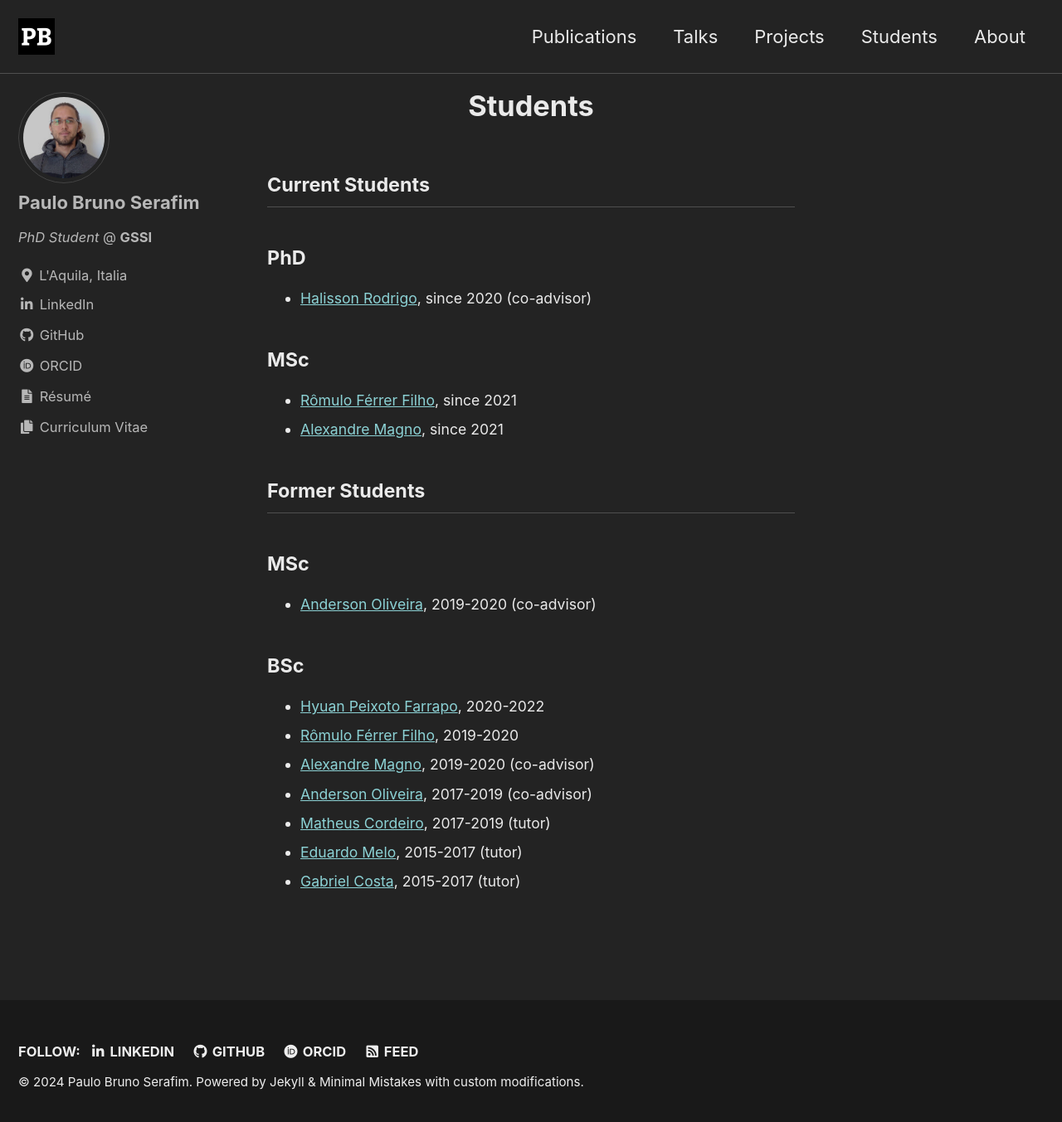
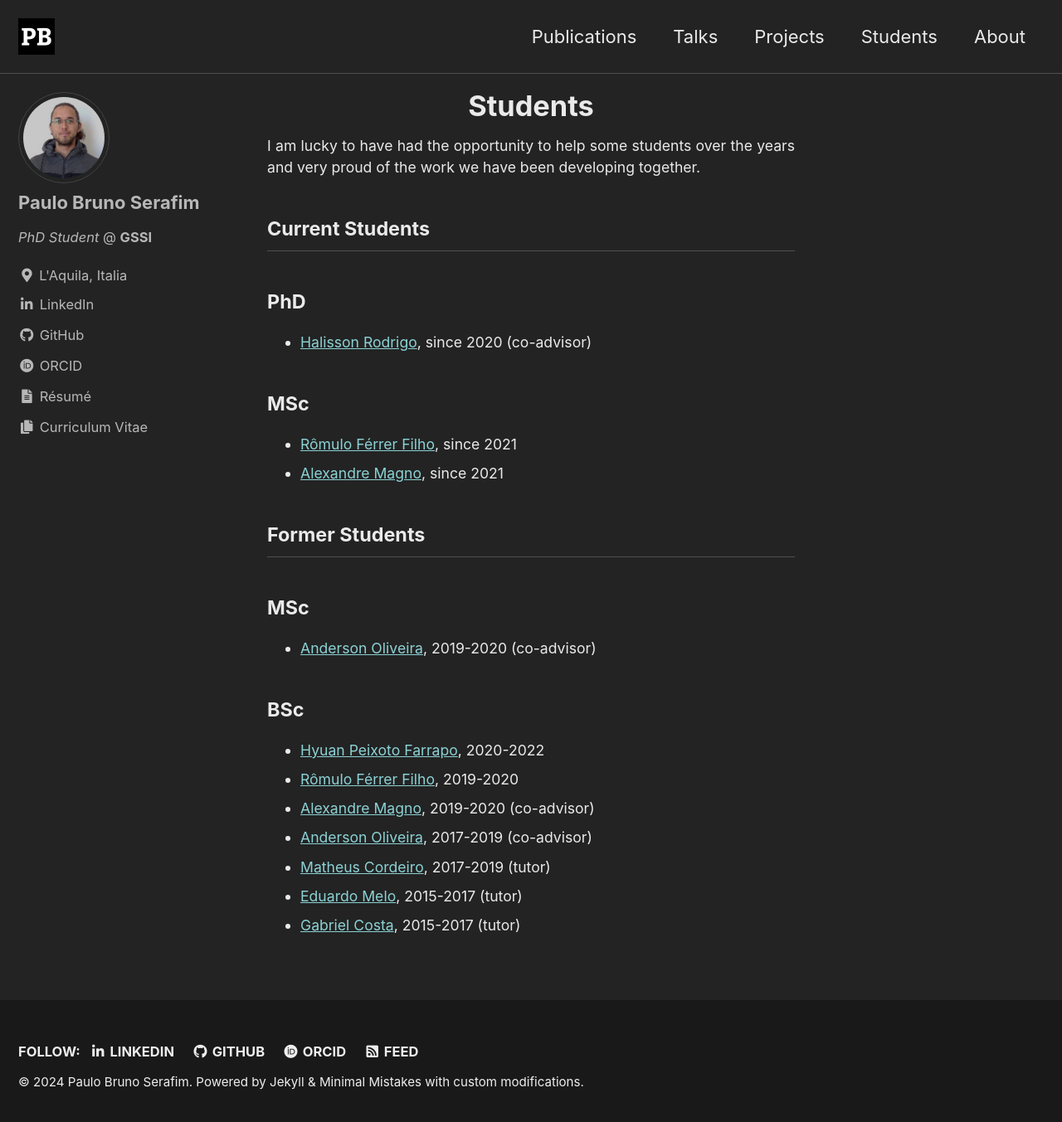
Before and after one commit to paulobruno/PersonalSite, a Jekyll site: the page built from _pages/students.md, in a window 1280 px wide and 1361 px high. Shown: the top 1353 px of the window at 83% size. Built offline with Jekyll 4.4.1, drawn with Linux system fonts in a browser that asks for light colours; cached includes are drawn as plain includes.

Commit message:
Add brief introduction to students page

```diff
--- a/_pages/students.md
+++ b/_pages/students.md
@@ -4,6 +4,10 @@ permalink: /students/
 layout: single
 author_profile: true
 ---
+
+<p style="text-align:justify;">
+I am lucky to have had the opportunity to help some students over the years and very proud of the work we have been developing together.
+</p>
 
 ## Current Students
 
```
